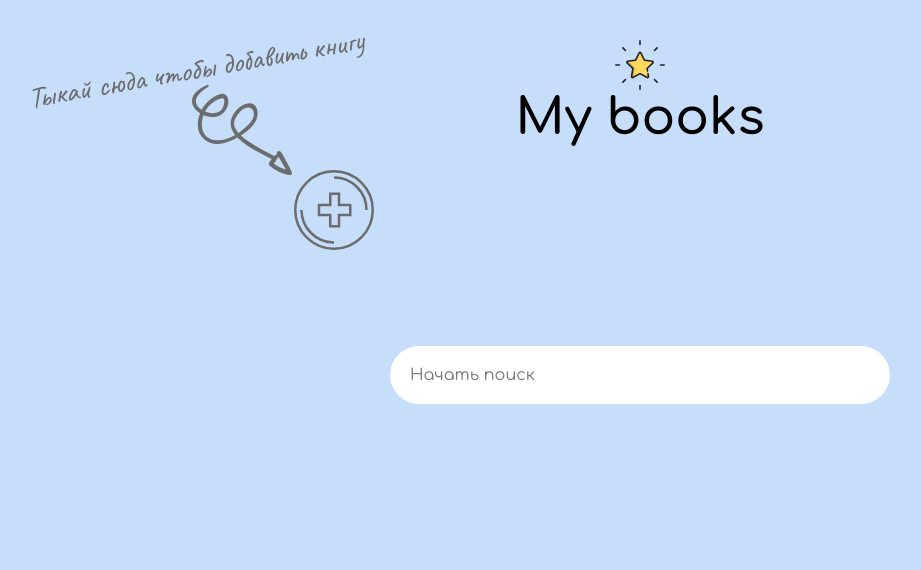
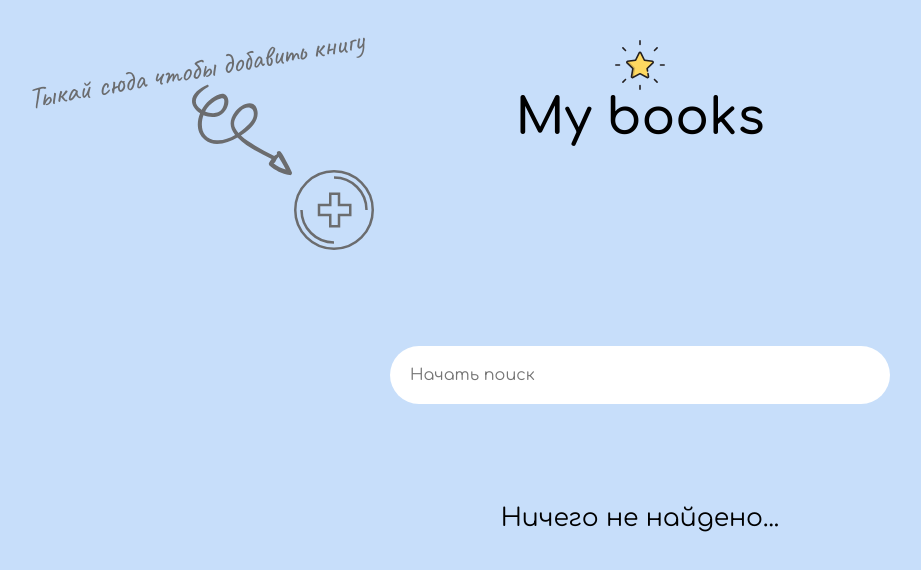
Before and after one commit to MaryBrandyBug/book-list-snp, a Next.js app: page / in a window 1280 px wide. Shown: the top 570 px of the page, without its empty margins (0-921 px from the left). Built offline with nearby package versions, Linux system fonts and the light colour scheme.

Commit message:
add error message to MainSection in case search has no result

```diff
--- a/components/MainSection/MainSection.jsx
+++ b/components/MainSection/MainSection.jsx
@@ -33,7 +33,10 @@ export default function MainSection() {
         </form>
       </div>
       <div className={s.container}>
+        {/* если массив library пуст, но при этом мы получаем данные из local storage,
+        мы оповещаем пользователя о том, что по его запросу в нашей библиотеке ничего не найдено */}
         {library}
+        {library.length === 0 && allBooks && <div className={s.searchError}>Ничего не найдено...</div>}
       </div>
     </div>
   );
--- a/components/MainSection/mainSection.module.scss
+++ b/components/MainSection/mainSection.module.scss
@@ -34,3 +34,8 @@
     border: 1px solid $black;
   }
 }
+
+.searchError {
+  margin-top: 50px;
+  font-size: 25px;
+}
```
